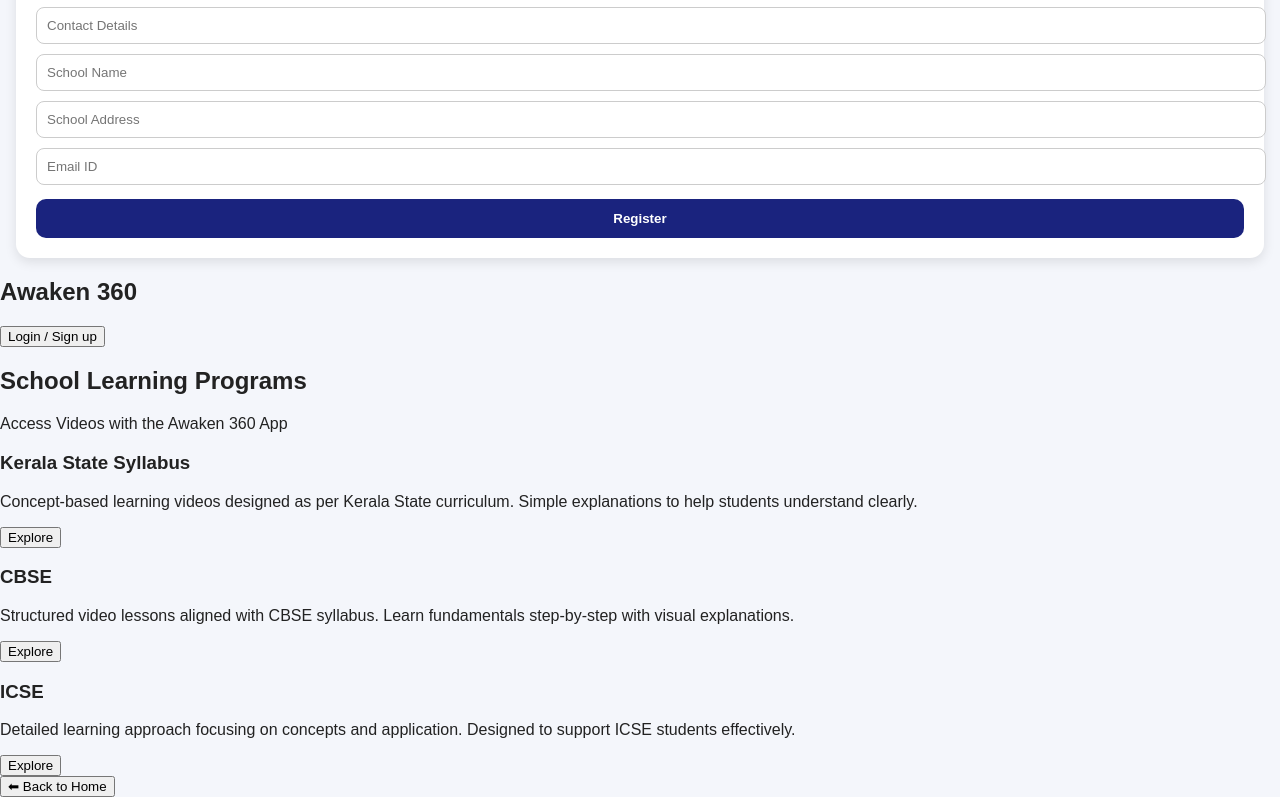
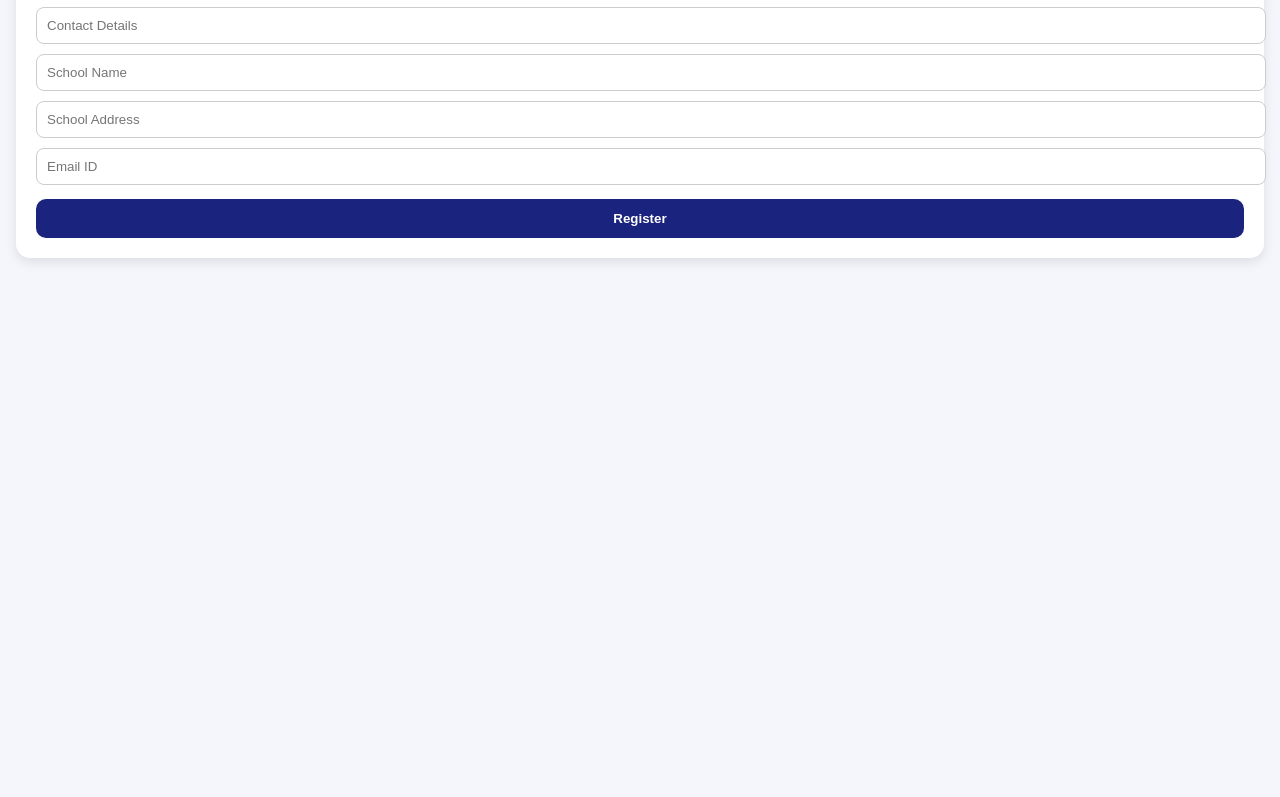
Before and after one commit to Vkcode95/awaken-360, a plain HTML site: page school.html in a window 1280 px wide. Shown: the part 382-1179 px from the top of the page. After the commit the page ends 800 px from the top, so only its background shows below. Drawn offline with Linux system fonts and the light colour scheme.

Commit message:
Update school.html

```diff
--- a/school.html
+++ b/school.html
@@ -209,67 +209,4 @@ function goToStudentHome() {
 </div>
 
 </body>
-        </html><script>
-  function goLogin() {
-    window.location.href = "login.html";
-  }
-
-  function updatingSoon() {
-    alert("Updating soon 🚀");
-  }
-</script>
-</head>
-
-<body>
-
-<!-- HEADER -->
-<header>
-  <h2>Awaken 360</h2>
-  <button onclick="goLogin()">Login / Sign up</button>
-</header>
-
-<!-- HERO -->
-<section class="hero">
-  <h1>School Learning Programs</h1>
-  <p>Access Videos with the Awaken 360 App</p>
-</section>
-
-<!-- CONTENT -->
-<div class="container">
-
-  <div class="card">
-    <h3>Kerala State Syllabus</h3>
-    <p>
-      Concept-based learning videos designed as per Kerala State curriculum.
-      Simple explanations to help students understand clearly.
-    </p>
-    <button onclick="updatingSoon()">Explore</button>
-  </div>
-
-  <div class="card">
-    <h3>CBSE</h3>
-    <p>
-      Structured video lessons aligned with CBSE syllabus.
-      Learn fundamentals step-by-step with visual explanations.
-    </p>
-    <button onclick="updatingSoon()">Explore</button>
-  </div>
-
-  <div class="card">
-    <h3>ICSE</h3>
-    <p>
-      Detailed learning approach focusing on concepts and application.
-      Designed to support ICSE students effectively.
-    </p>
-    <button onclick="updatingSoon()">Explore</button>
-  </div>
-
-</div>
-
-<!-- BACK -->
-<div class="back">
-  <button onclick="window.location.href='index.html'">⬅ Back to Home</button>
-</div>
-
-</body>
-  </html>
+      </html>
```
